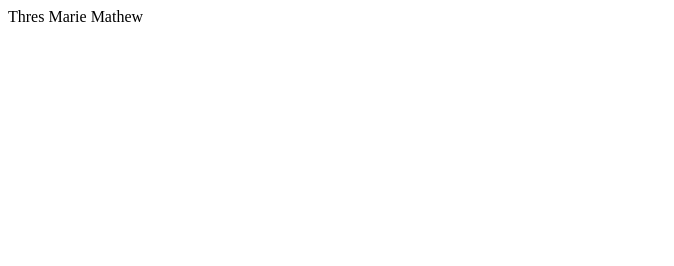
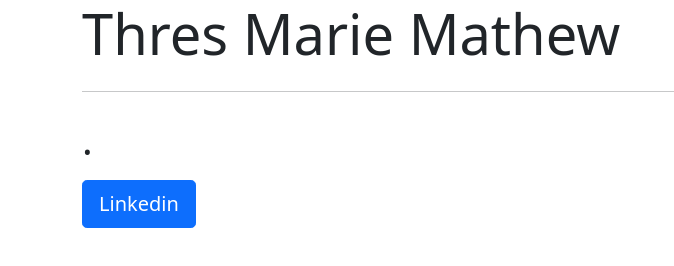
Before and after one commit to Thres08/CV, a plain HTML site: page index.html in a window 1280 px wide. Shown: the whole page, without its empty margins (0-674 px from the left). Drawn offline with nearby package versions, Linux system fonts and the light colour scheme.

Commit message:
Update index.html

```diff
--- a/index.html
+++ b/index.html
@@ -1,8 +1,22 @@
+<!DOCTYPE html>
 <html>
 <head>
-<title> My Resume </title>
+<link href="https://cdn.jsdelivr.net/npm/bootstrap@5.1.1/dist/css/bootstrap.min.css" rel="stylesheet" integrity="sha384-F3w7mX95PdgyTmZZMECAngseQB83DfGTowi0iMjiWaeVhAn4FJkqJByhZMI3AhiU" crossorigin="anonymous">
+<title>Page Title</title>
 </head>
 <body>
-Thres Marie Mathew
+
+<div class="container">
+  <h1><div class="jumbotron">
+  <h1 class="display-4">Thres Marie Mathew</h1>
+  <p class="lead"></p>
+  <hr class="my-4">
+  <p>.</p>
+  <p class="lead">
+    <a class="btn btn-primary btn-lg" href="#" role="button">Linkedin</a>
+  </p>
+</div></h1>
+</div>
+
 </body>
 </html>
```
